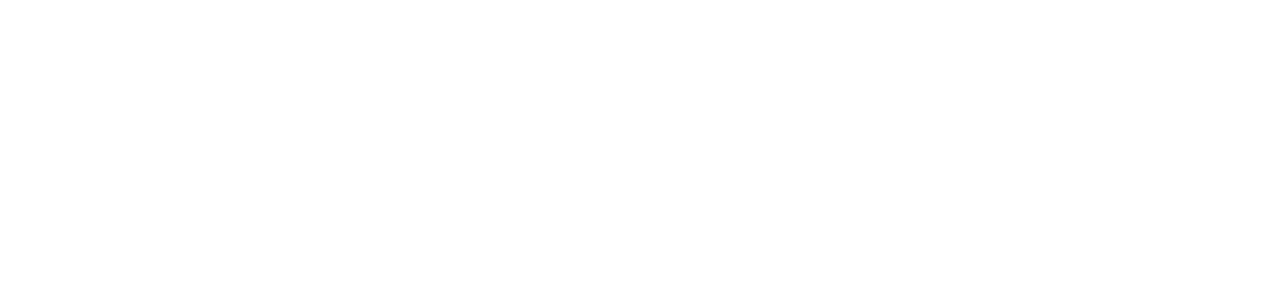
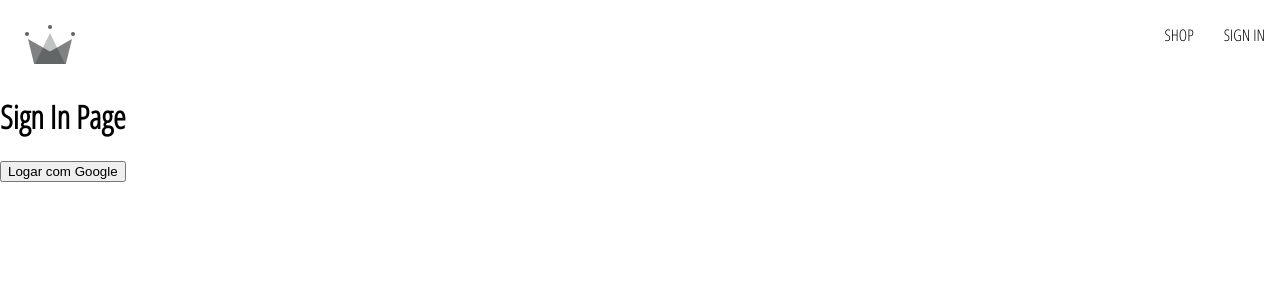
Before and after one commit to brleal/crwn-clothing, a React (Create React App) app: page /sign-in in a window 1280 px wide. Before the commit this address had no page. Shown: the top 300 px of the page. Built offline with nearby package versions, Linux system fonts and the light colour scheme.

Commit message:
Aula 90 - Firebase + Google Authentication

```diff
--- a/package.json
+++ b/package.json
@@ -6,6 +6,7 @@
     "@testing-library/jest-dom": "^5.16.5",
     "@testing-library/react": "^13.3.0",
     "@testing-library/user-event": "^13.5.0",
+    "firebase": "^9.9.3",
     "react": "^18.2.0",
     "react-dom": "^18.2.0",
     "react-router-dom": "6",
--- a/src/App.js
+++ b/src/App.js
@@ -1,16 +1,8 @@
-import {Routes, Route, Outlet} from 'react-router-dom';
+import {Routes, Route} from 'react-router-dom';
 import Home from './routes/home/home.component';
+import Navigation from "./routes/navigation/navigation.component";
+import SignIn from "./routes/sign-in/sign-in.component";
 
-const Navigation = () => {
-    return (
-        <div>
-            <div>
-                <h1>Navigation bar</h1>
-            </div>
-            <Outlet/>
-        </div>
-    );
-};
 
 const Shop = () => {
     return (
@@ -25,6 +17,7 @@
             <Route path='/' element={<Navigation/>}>
                 <Route index element={<Home/>}/>
                 <Route path='shop' element={<Shop/>}/>
+                <Route path='sign-in' element={<SignIn/>}/>
             </Route>
         </Routes>
     );
--- a/src/index.scss
+++ b/src/index.scss
@@ -9,3 +9,12 @@
   font-family: source-code-pro, Menlo, Monaco, Consolas, 'Courier New',
   monospace;
 }
+
+a {
+  text-decoration: none;
+  color: black;
+}
+
+* {
+  box-sizing: border-box;
+}
--- /dev/null
+++ b/src/routes/navigation/navigation.component.jsx
@@ -0,0 +1,27 @@
+import {Fragment} from 'react';
+import {Outlet, Link} from 'react-router-dom';
+import {ReactComponent as CrwnLogo} from '../../assets/crown.svg';
+import './navigation.styles.scss';
+
+const Navigation = () => {
+    return (
+        <Fragment>
+            <div className='navigation'>
+                <Link className='logo-container' to='/'>
+                    <CrwnLogo className='logo'/>
+                </Link>
+                <div className='nav-links-container'>
+                    <Link className='nav-link' to='/shop'>
+                        SHOP
+                    </Link>
+                    <Link className='nav-link' to='/sign-in'>
+                        SIGN IN
+                    </Link>
+                </div>
+            </div>
+            <Outlet/>
+        </Fragment>
+    );
+};
+
+export default Navigation;
--- /dev/null
+++ b/src/routes/navigation/navigation.styles.scss
@@ -0,0 +1,26 @@
+.navigation {
+  height: 70px;
+  width: 100%;
+  display: flex;
+  justify-content: space-between;
+  margin-bottom: 25px;
+
+  .logo-container {
+    height: 100%;
+    width: 70px;
+    padding: 25px;
+  }
+
+  .nav-links-container {
+    width: 50%;
+    height: 100%;
+    display: flex;
+    align-items: center;
+    justify-content: flex-end;
+
+    .nav-link {
+      padding: 10px 15px;
+      cursor: pointer;
+    }
+  }
+}
--- /dev/null
+++ b/src/routes/sign-in/sign-in.component.jsx
@@ -0,0 +1,18 @@
+import {signInWithGooglePopup} from '../../utils/firebase/firebase.utils'
+
+const SignIn = () => {
+
+    const logGoogleUser = async () => {
+        const response = await signInWithGooglePopup();
+        console.log(response);
+    }
+
+    return (
+        <div>
+            <h1>Sign In Page</h1>
+            <button onClick={logGoogleUser}>Logar com Google</button>
+        </div>
+    )
+}
+
+export default SignIn;
--- /dev/null
+++ b/src/utils/firebase/firebase.utils.js
@@ -0,0 +1,28 @@
+import {initializeApp} from 'firebase/app';
+import {getAuth, signInWithRedirect, signInWithPopup, GoogleAuthProvider} from 'firebase/auth';
+
+//quando registra essa app no site do firebase, ele disponibiliza esses JS abaixo:
+//
+//https://console.firebase.google.com/project/crwn-clothing-db-35205/overview
+//
+// Your web app's Firebase configuration
+const firebaseConfig = {
+    apiKey: 'AIzaSyBwAbZqwREIZgxiazSpgKHPtNfFR49XAao',
+    authDomain: 'crwn-clothing-db-35205.firebaseapp.com',
+    projectId: 'crwn-clothing-db-35205',
+    storageBucket: 'crwn-clothing-db-35205.appspot.com',
+    messagingSenderId: '668160029753',
+    appId: '1:668160029753:web:50ae304f3e60a69e5a49e8'
+};
+
+// Initialize Firebase
+const firebaseApp = initializeApp(firebaseConfig);
+
+const provider = new GoogleAuthProvider();
+
+provider.setCustomParameters({
+    prompt: 'select_account'
+});
+
+export const auth = getAuth();
+export const signInWithGooglePopup = () => signInWithPopup(auth, provider);
```
Also changed, not shown: src/assets/crown.svg (added), 1 other file (tests, documents, lock files or other folders).
